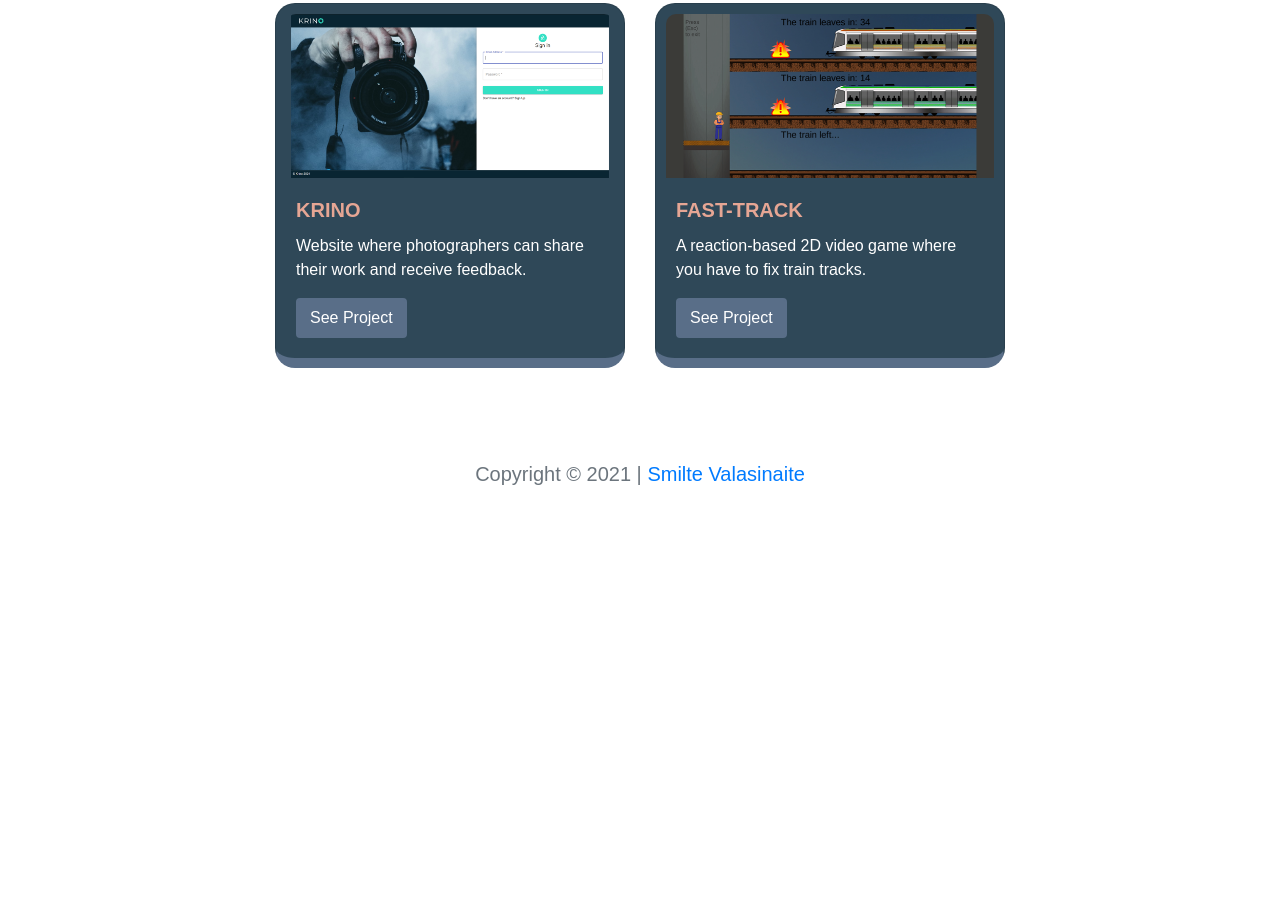
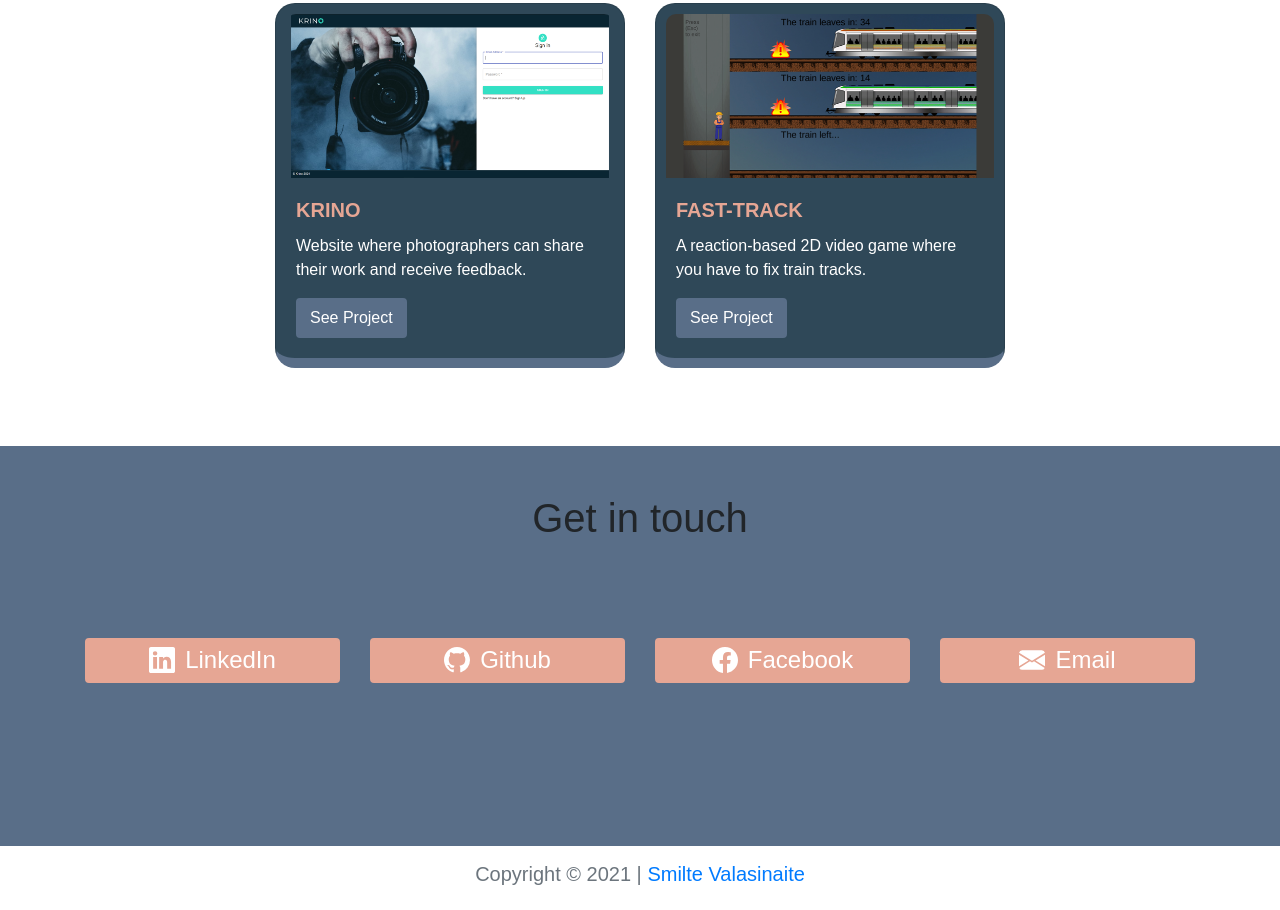
Before and after one commit to smilteval/CS-College-Courses, a plain HTML site: page Web Database Applications/Portfolio/index.html in a window 1280 px wide. Shown: the part 2603-3513 px from the top of the page. Before the commit the page ends 3113 px from the top, so only its background shows below. Drawn offline with nearby package versions, Linux system fonts and the light colour scheme.

Commit message:
added social media buttons to the contact page

```diff
--- a/Web Database Applications/Portfolio/index.html
+++ b/Web Database Applications/Portfolio/index.html
@@ -246,8 +246,87 @@
       </div>
     </div>
 
+    <!-- Contact -->
+
+    <div id="contact">
+      <div class="container pb-5 mb-5">
+        <h1 class="mt-5 pt-5 pb-5 mb-5 text-center">Get in touch</h1>
+        <div class="row text-center">
+          <div class="col-3">
+            <div class="btn btn-primary align-items-center">
+              <svg
+                xmlns="http://www.w3.org/2000/svg"
+                width="26"
+                height="26"
+                fill="currentColor"
+                class="bi bi-linkedin"
+                viewBox="0 0 16 16"
+              >
+                <path
+                  d="M0 1.146C0 .513.526 0 1.175 0h13.65C15.474 0 16 .513 16 1.146v13.708c0 .633-.526 1.146-1.175 1.146H1.175C.526 16 0 15.487 0 14.854V1.146zm4.943 12.248V6.169H2.542v7.225h2.401zm-1.2-8.212c.837 0 1.358-.554 1.358-1.248-.015-.709-.52-1.248-1.342-1.248-.822 0-1.359.54-1.359 1.248 0 .694.521 1.248 1.327 1.248h.016zm4.908 8.212V9.359c0-.216.016-.432.08-.586.173-.431.568-.878 1.232-.878.869 0 1.216.662 1.216 1.634v3.865h2.401V9.25c0-2.22-1.184-3.252-2.764-3.252-1.274 0-1.845.7-2.165 1.193v.025h-.016a5.54 5.54 0 0 1 .016-.025V6.169h-2.4c.03.678 0 7.225 0 7.225h2.4z"
+                />
+              </svg>
+              <h4 class="social-media-title">LinkedIn</h4>
+            </div>
+          </div>
+
+          <div class="col-3">
+            <div class="btn btn-primary align-items-center">
+              <svg
+                xmlns="http://www.w3.org/2000/svg"
+                width="26"
+                height="26"
+                fill="currentColor"
+                class="bi bi-github"
+                viewBox="0 0 16 16"
+              >
+                <path
+                  d="M8 0C3.58 0 0 3.58 0 8c0 3.54 2.29 6.53 5.47 7.59.4.07.55-.17.55-.38 0-.19-.01-.82-.01-1.49-2.01.37-2.53-.49-2.69-.94-.09-.23-.48-.94-.82-1.13-.28-.15-.68-.52-.01-.53.63-.01 1.08.58 1.23.82.72 1.21 1.87.87 2.33.66.07-.52.28-.87.51-1.07-1.78-.2-3.64-.89-3.64-3.95 0-.87.31-1.59.82-2.15-.08-.2-.36-1.02.08-2.12 0 0 .67-.21 2.2.82.64-.18 1.32-.27 2-.27.68 0 1.36.09 2 .27 1.53-1.04 2.2-.82 2.2-.82.44 1.1.16 1.92.08 2.12.51.56.82 1.27.82 2.15 0 3.07-1.87 3.75-3.65 3.95.29.25.54.73.54 1.48 0 1.07-.01 1.93-.01 2.2 0 .21.15.46.55.38A8.012 8.012 0 0 0 16 8c0-4.42-3.58-8-8-8z"
+                />
+              </svg>
+              <h4 class="social-media-title">Github</h4>
+            </div>
+          </div>
+          <div class="col-3">
+            <div class="btn btn-primary align-items-center">
+              <svg
+                xmlns="http://www.w3.org/2000/svg"
+                width="26"
+                height="26"
+                fill="currentColor"
+                class="bi bi-facebook"
+                viewBox="0 0 16 16"
+              >
+                <path
+                  d="M16 8.049c0-4.446-3.582-8.05-8-8.05C3.58 0-.002 3.603-.002 8.05c0 4.017 2.926 7.347 6.75 7.951v-5.625h-2.03V8.05H6.75V6.275c0-2.017 1.195-3.131 3.022-3.131.876 0 1.791.157 1.791.157v1.98h-1.009c-.993 0-1.303.621-1.303 1.258v1.51h2.218l-.354 2.326H9.25V16c3.824-.604 6.75-3.934 6.75-7.951z"
+                />
+              </svg>
+              <h4 class="social-media-title">Facebook</h4>
+            </div>
+          </div>
+          <div class="col-3">
+            <div class="btn btn-primary align-items-center">
+              <svg
+                xmlns="http://www.w3.org/2000/svg"
+                width="26"
+                height="26"
+                fill="currentColor"
+                class="bi bi-envelope-fill"
+                viewBox="0 0 16 16"
+              >
+                <path
+                  d="M.05 3.555A2 2 0 0 1 2 2h12a2 2 0 0 1 1.95 1.555L8 8.414.05 3.555zM0 4.697v7.104l5.803-3.558L0 4.697zM6.761 8.83l-6.57 4.027A2 2 0 0 0 2 14h12a2 2 0 0 0 1.808-1.144l-6.57-4.027L8 9.586l-1.239-.757zm3.436-.586L16 11.801V4.697l-5.803 3.546z"
+                />
+              </svg>
+              <h4 class="social-media-title">Email</h4>
+            </div>
+          </div>
+        </div>
+      </div>
+    </div>
+
     <!-- Footer -->
-    <div class="container text-muted text-center py-3 mt-5">
+    <div class="container text-muted text-center py-3">
       <h5>
         Copyright &copy; 2021 | <a href="#" class="">Smilte Valasinaite</a>
       </h5>
--- a/Web Database Applications/Portfolio/style.css
+++ b/Web Database Applications/Portfolio/style.css
@@ -119,3 +119,22 @@ body {
   font-weight: bold;
   color: #e6a694;
 }
+
+/* Contact page */
+#contact{
+  background-color: #596e88;
+  height: 50vh;
+}
+
+#contact .btn{
+  background-color: #e6a694;
+  border: 2px solid #e6a694;
+  display: flex;
+  justify-content: center;
+  align-items: center;
+}
+
+.social-media-title{
+  padding-left: 10px;
+  margin: 0;
+}
```
